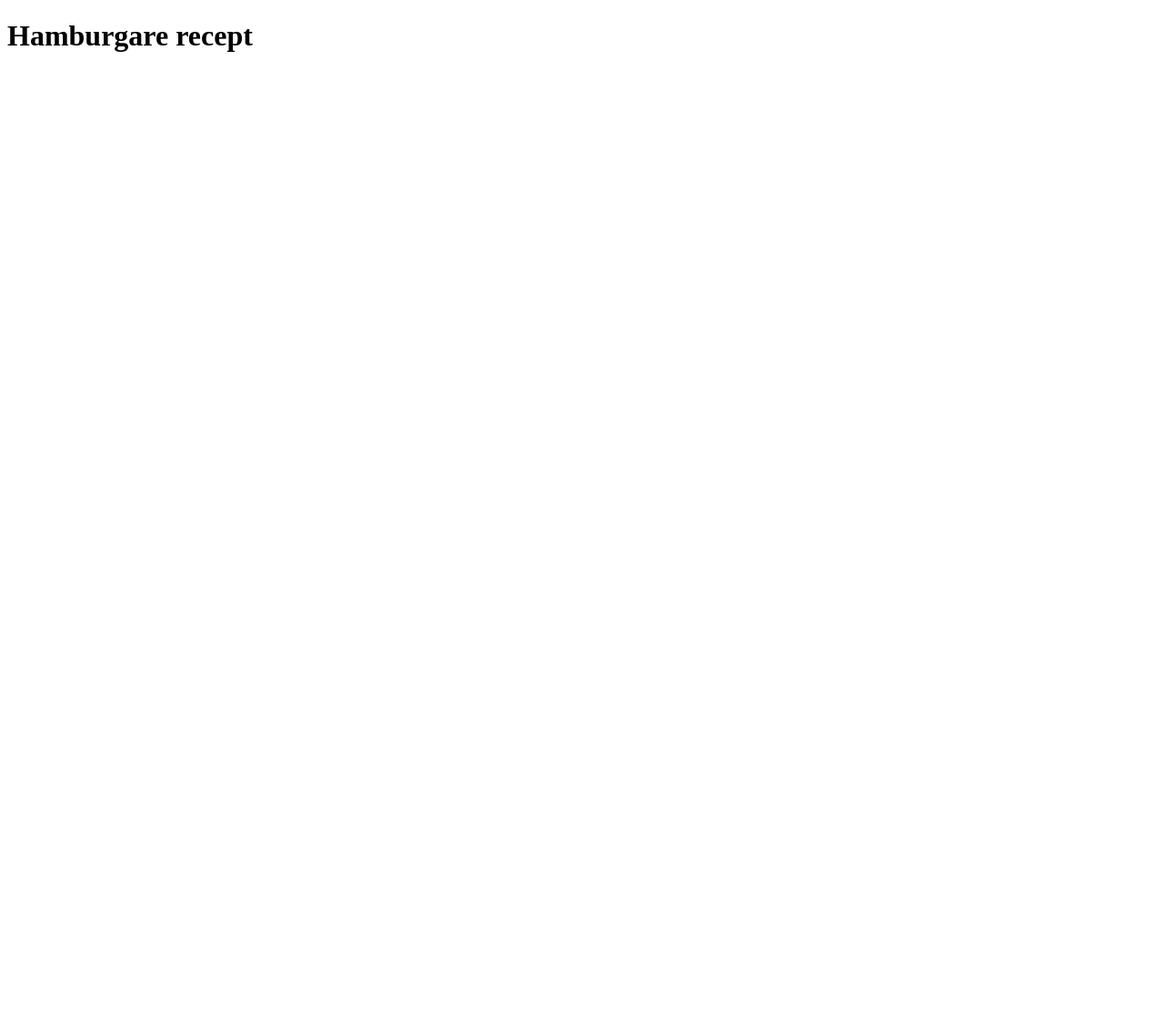
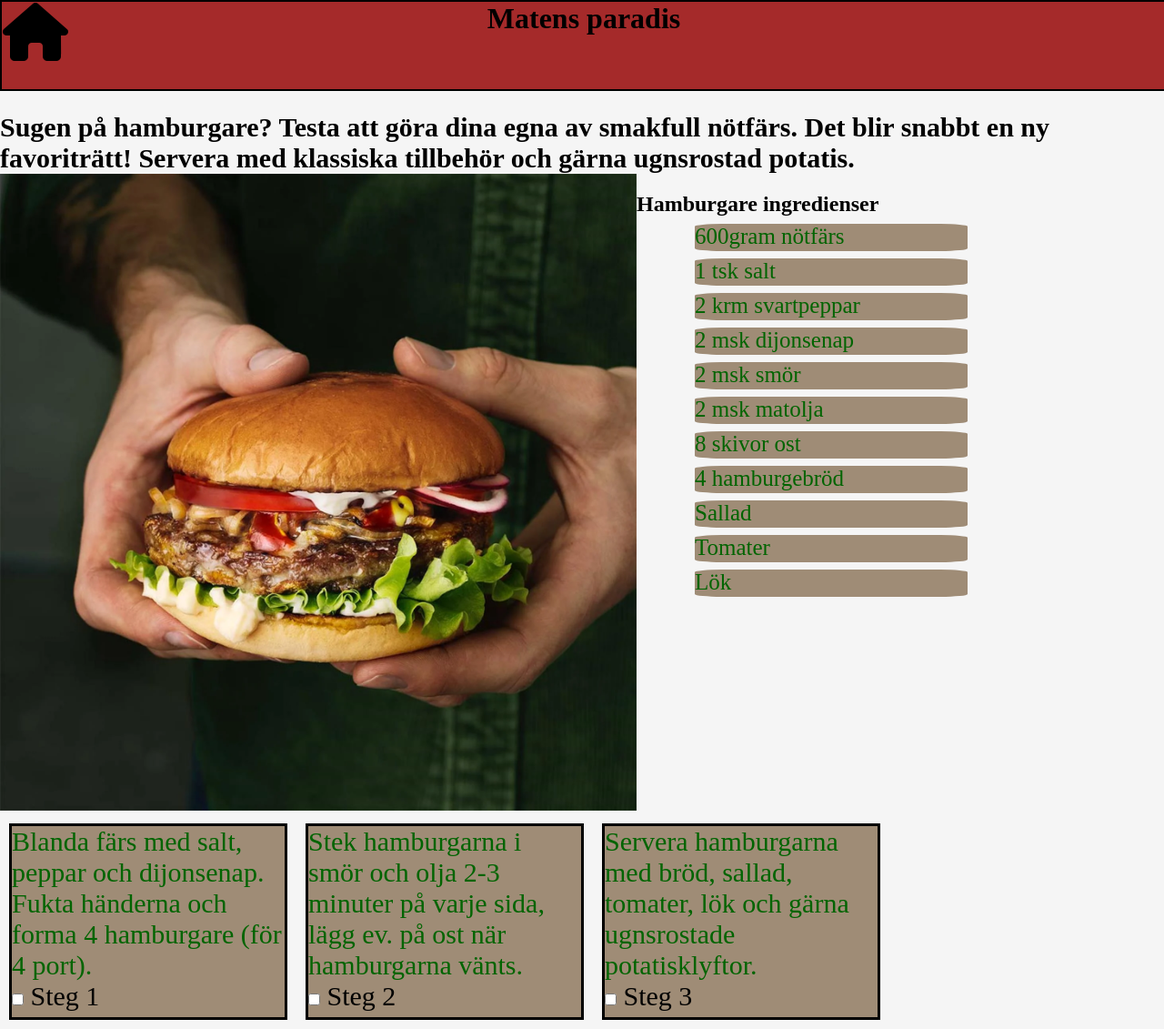
Before and after one commit to elsimonkungen-god-did/inl-ming, a plain HTML site: page hamburgare.html in a window 1280 px wide. Shown: the whole page at 91% size. Before the commit the page ends 800 px from the top, so only its background shows below. Drawn offline with Linux system fonts and the light colour scheme.

Commit message:
sista kvällen

```diff
--- a/hamburgare.html
+++ b/hamburgare.html
@@ -5,8 +5,75 @@
     <meta http-equiv="X-UA-Compatible" content="IE=edge" />
     <meta name="viewport" content="width=device-width, initial-scale=1.0" />
     <title>Hamburgare recept</title>
+    <link rel="stylesheet" href="style.css" />
+    <script
+      src="https://kit.fontawesome.com/365a307b4e.js"
+      crossorigin="anonymous"
+    ></script>
   </head>
   <body>
-    <h1>Hamburgare recept</h1>
+    <header>
+      <h1>Matens paradis</h1>
+      <a href="index.html">
+        <i class="fa-solid fa-house fa-4x"></i>
+      </a>
+    </header>
+    <h2>Hamburgare recept</h2>
+    <div class="hamburgare_intro">
+      <b>
+        Sugen på hamburgare? Testa att göra dina egna av smakfull nötfärs. Det
+        blir snabbt en ny favoriträtt! Servera med klassiska tillbehör och gärna
+        ugnsrostad potatis.
+      </b>
+    </div>
+    <div class="flex_låda">
+      <div class="hamburgare_bild_div">
+        <img
+          class="hamburgare_recept_bild"
+          src="scan_2021_inspiration_hamburgare_hand_1.webp"
+          alt="Bild på en hamburgare."
+        />
+      </div>
+      <div class="ingredienser_låda">
+        <h2>Hamburgare ingredienser</h2>
+        <div class="ingrediens"><p>600gram nötfärs</p></div>
+        <div class="ingrediens"><p>1 tsk salt</p></div>
+        <div class="ingrediens"><p>2 krm svartpeppar</p></div>
+        <div class="ingrediens"><p>2 msk dijonsenap</p></div>
+        <div class="ingrediens"><p>2 msk smör</p></div>
+        <div class="ingrediens"><p>2 msk matolja</p></div>
+        <div class="ingrediens"><p>8 skivor ost</p></div>
+        <div class="ingrediens"><p>4 hamburgebröd</p></div>
+        <div class="ingrediens"><p>Sallad</p></div>
+        <div class="ingrediens"><p>Tomater</p></div>
+        <div class="ingrediens"><p>Lök</p></div>
+      </div>
+    </div>
+    <div class="recept">
+      <div class="recept_steg_div">
+        <p>
+          Blanda färs med salt, peppar och dijonsenap. Fukta händerna och forma
+          4 hamburgare (för 4 port).
+        </p>
+        <input type="checkbox" id="scales" name="scales" />
+        <label for="scales">Steg 1</label>
+      </div>
+      <div class="recept_steg_div">
+        <p>
+          Stek hamburgarna i smör och olja 2-3 minuter på varje sida, lägg ev.
+          på ost när hamburgarna vänts.
+        </p>
+        <input type="checkbox" id="scales" name="scales" />
+        <label for="scales">Steg 2</label>
+      </div>
+      <div class="recept_steg_div">
+        <p>
+          Servera hamburgarna med bröd, sallad, tomater, lök och gärna
+          ugnsrostade potatisklyftor.
+        </p>
+        <input type="checkbox" id="scales" name="scales" />
+        <label for="scales">Steg 3</label>
+      </div>
+    </div>
   </body>
 </html>
--- a/script.js
+++ /dev/null
@@ -1 +0,0 @@
-console.log("hej")
--- a/style.css
+++ b/style.css
@@ -1,29 +1,40 @@
 /*https://www.w3schools.com/howto/howto_css_cards.asp*/
+
+@import url("https://fonts.googleapis.com/css2?family=Dancing+Script:wght@500&display=swap");
 
 * {
   margin: 0%;
-}
-p {
-  color: aqua;
+  padding: 0%;
 }
 
-ul {
-  display: flex;
-  justify-content: space-around;
-  list-style-type: none;
+p {
+  color: darkgreen;
+}
+
+header {
+  position: fixed;
+  display: block;
+  top: 0;
+  background-color: brown;
+  width: 100vw;
+  height: 12vh;
+  border: 2px black solid;
+}
+h1 {
+  text-align: center;
+}
+i {
+  position: fixed;
+  top: 3px;
+  left: 3px;
 }
 body {
   background-color: whitesmoke;
 }
 
-#topp {
-  position: sticky;
-  background-color: brown;
-  height: 12vh;
-}
-
 .anime_video_div {
-  width: 100%;
+  position: static;
+  top: 12vh;
 }
 .anime_video {
   width: 100%;
@@ -41,12 +52,76 @@ body {
   margin: 10px;
   border: 3px dashed black;
 }
+.bildlåda p {
+  font-family: Dancing Script, sans-serif;
+  font-size: large;
+}
 
 .bildlåda img {
   width: 200px;
   height: 200px;
 }
 
-.bildtext {
-  background-color: blueviolet;
+/* Hamburgare*/
+
+.hamburgare_intro {
+  font-size: 30px;
+  margin-top: 12vh;
 }
+.hamburgare_recept_bild {
+  width: 700px;
+}
+.hamburgare_bild_div {
+  border: 5px;
+  border-color: darkgreen;
+}
+
+.ingredienser_låda {
+  margin-top: 20px;
+  width: 40vw;
+}
+.ingrediens {
+  width: 300px;
+  height: 30px;
+  margin-top: 1vh;
+  margin-left: 5vw;
+  background-color: #9f8c76;
+  border-radius: 10%;
+  font-size: 25px;
+}
+
+.flex_låda {
+  display: flex;
+  flex-wrap: wrap;
+}
+.recept {
+  display: flex;
+  flex-wrap: wrap;
+}
+.recept_steg_div {
+  font-size: 30px;
+  width: 300px;
+  height: 210px;
+  background-color: #9f8c76;
+  border-width: 3px;
+  border-style: solid;
+  border-color: black;
+  margin: 10px;
+}
+
+a {
+  text-decoration: none;
+  color: black;
+  font-family: sans-serif;
+}
+
+a:hover {
+  text-decoration: underline;
+  color: blue;
+}
+
+@media screen and (max-width: 740px) {
+  .hamburgare_recept_bild {
+    width: 100vw;
+  }
+}
```
Also changed, not shown: formulär.html (added, +22 -0 lines), index.html (+42 -11 lines), favicon_io/about.txt (added), favicon_io/android-chrome-192x192.png (added), favicon_io/android-chrome-512x512.png (added), favicon_io/apple-touch-icon.png (added), favicon_io/favicon-16x16.png (added), favicon_io/favicon-32x32.png (added), favicon_io/favicon.ico (added), favicon_io/site.webmanifest (added), scan_2021_inspiration_hamburgare_hand_1.webp (added), 1 other file.
